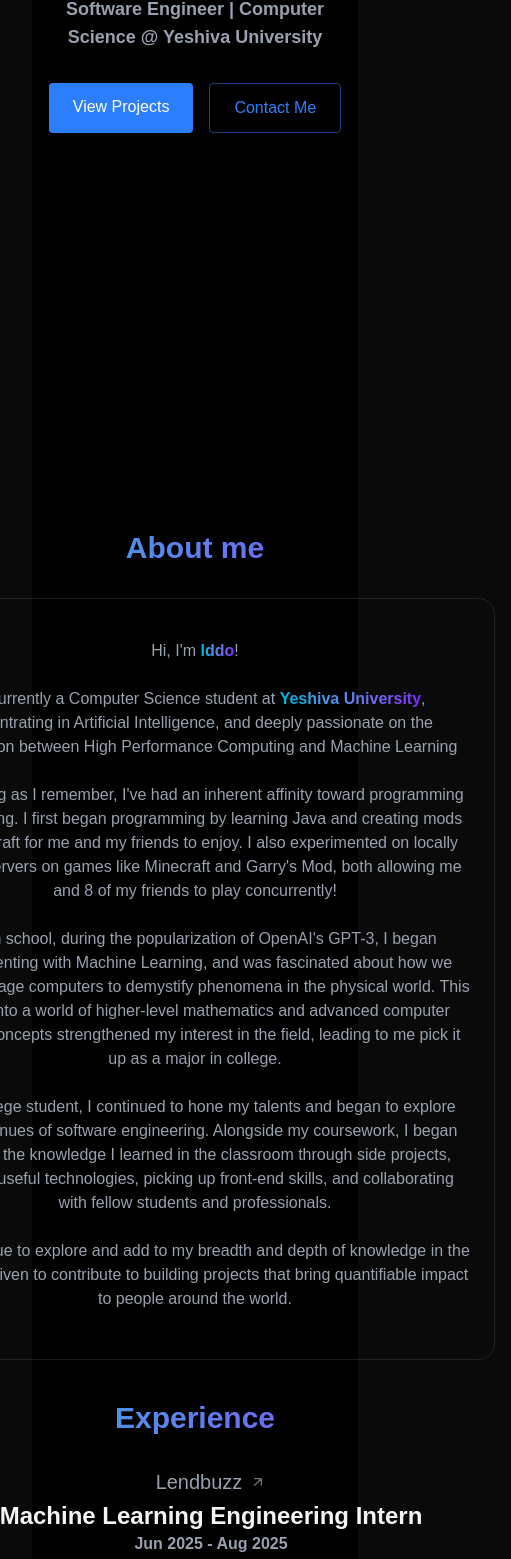
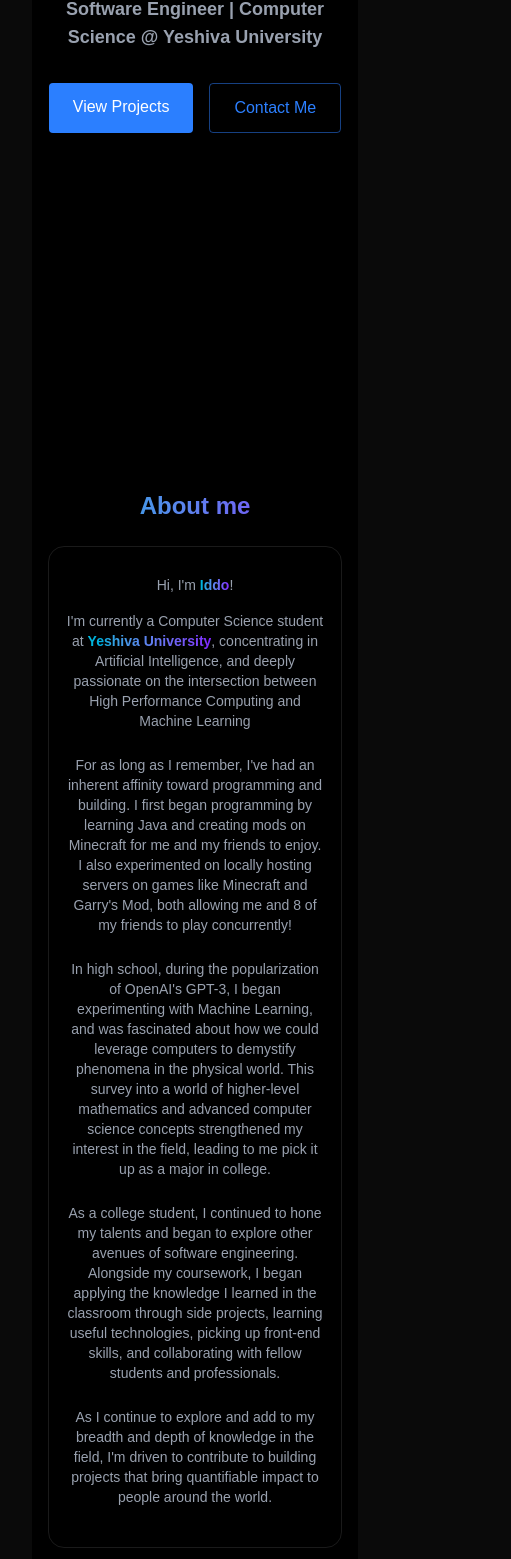
Before and after one commit to iddobarnoon/i-portfolio, a React (Vite) app: page / in a window 390 px wide. Shown: the part 426-1985 px from the top of the page, 511 px wide, since content can reach past the window. Built offline with nearby package versions, Linux system fonts and the light colour scheme.

Commit message:
minor fix (#2)
* experience section more clean

* remove uneeded experience and education

* about me changes

* styling for mobile

```diff
--- a/src/components/sections/About.jsx
+++ b/src/components/sections/About.jsx
@@ -20,13 +20,13 @@ export const About = () => {
     ];
 
     return (
-        <section id="about" className="min-h-screen flex items-center justify-center py-20">
+        <section id="about" className="min-h-screen flex items-center justify-center py-10 sm:py-20">
             <RevealOnScroll>
-            <div className="max-w-3xl mx-auto px-4">
-                <h2 className="text-3xl font-bold mb-8 bg-gradient-to-r from-cyan-500 to-violet-600 bg-clip-text text-transparent text-center">About me</h2>
-                <div className="glass rounded-2xl p-6 border-white/10 border hover:-translate-y-1 transition-all text-m text-gray-400 mb-10">
-                    <div className="mt-4 mb-4">
-                        <p className="mb-6">
+            <div className="w-full max-w-3xl mx-auto px-4 sm:px-6">
+                <h2 className="text-2xl sm:text-3xl font-bold mb-6 sm:mb-8 bg-gradient-to-r from-cyan-500 to-violet-600 bg-clip-text text-transparent text-center">About me</h2>
+                <div className="glass rounded-2xl p-4 sm:p-6 border-white/10 border hover:-translate-y-1 transition-all text-sm sm:text-base text-gray-400 mb-8 sm:mb-10">
+                    <div className="mt-3 sm:mt-4 mb-3 sm:mb-4">
+                        <p className="mb-4 sm:mb-6">
                         Hi, I'm <strong className="bg-gradient-to-r from-cyan-500 to-violet-600 bg-clip-text text-transparent">Iddo</strong>!
                         </p>
                         <p className="mb-6">I'm currently a Computer Science student at <strong className="bg-gradient-to-r from-cyan-500 to-violet-600 bg-clip-text text-transparent">Yeshiva University</strong>,
@@ -40,13 +40,13 @@ export const About = () => {
                 </div>
 
 
-                <h2 className="text-3xl font-bold mb-8 bg-gradient-to-r from-cyan-500 to-violet-600 bg-clip-text text-transparent text-center">Experience </h2>
-                <div className="flex justify-center items-center w-full mt-8">
-                    <div className="w-[600px] mx-auto">
+                <h2 className="text-2xl sm:text-3xl font-bold mb-6 sm:mb-8 bg-gradient-to-r from-cyan-500 to-violet-600 bg-clip-text text-transparent text-center">Experience </h2>
+                <div className="flex justify-center items-center w-full mt-6 sm:mt-8">
+                    <div className="w-full max-w-[600px] mx-auto px-2 sm:px-0">
                         {experiences.map((exp, index) => (
                         <div
                             key={index}
-                            className="relative pl-8 before:content-[''] before:absolute before:left-0 before:top-0 before:w-[2px] before:h-full before:bg-gray-700 before:rounded-full"
+                            className="relative pl-6 sm:pl-8 before:content-[''] before:absolute before:left-0 before:top-0 before:w-[2px] before:h-full before:bg-gray-700 before:rounded-full"
                         >
                             <div
                                 className={`absolute -left-1.5 top-0 w-2 h-2 bg-gray-700 rounded-full`}
```
